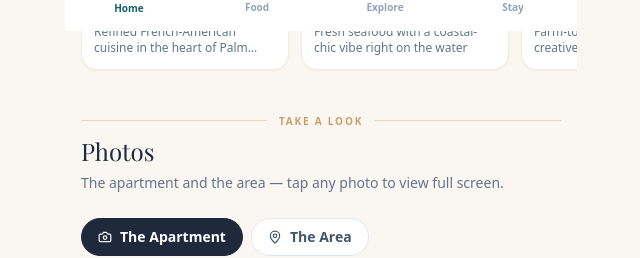
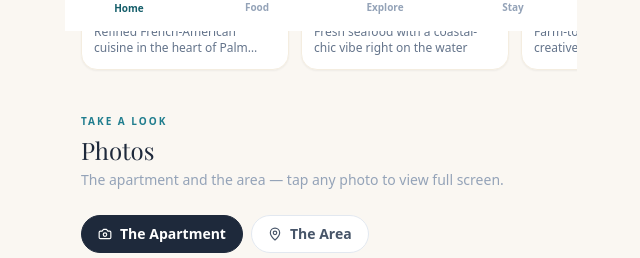
Before and after one commit to ZbienVC/palm-beach-guide, a Next.js app: page / in a window 1280 px wide. Shown: the part 769-1027 px from the top of the page, without its empty margins (319-959 px from the left). Built offline with nearby package versions, Linux system fonts and the light colour scheme; a web font is replaced by a local one.

Commit message:
refactor: SectionHeader left-aligned, cleaner hierarchy

```diff
--- a/components/SectionHeader.tsx
+++ b/components/SectionHeader.tsx
@@ -1,30 +1,21 @@
 // components/SectionHeader.tsx
-// Improved: stronger hierarchy, better contrast on sand background
-
 interface Props {
   label: string;
   title: string;
   subtitle?: string;
-  alt?: boolean; // alternate (warm section) style
 }
 
-export function SectionHeader({ label, title, subtitle, alt }: Props) {
+export function SectionHeader({ label, title, subtitle }: Props) {
   return (
     <div className="mb-6">
-      <div className="flex items-center gap-2 mb-2">
-        <div className="h-px flex-1 bg-sand-200" />
-        <span className="text-2xs font-black tracking-[0.18em] uppercase text-sand-400 px-1">
-          {label}
-        </span>
-        <div className="h-px flex-1 bg-sand-200" />
-      </div>
-      <h2 className={`font-display text-2xl leading-tight mb-1.5 ${alt ? "text-white" : "text-slate-800"}`}>
+      <span className="text-[10px] font-black tracking-[0.2em] uppercase text-ocean-500 mb-1.5 block">
+        {label}
+      </span>
+      <h2 className="font-display text-2xl text-slate-800 leading-tight mb-1">
         {title}
       </h2>
       {subtitle && (
-        <p className={`text-sm leading-relaxed ${alt ? "text-white/70" : "text-slate-500"}`}>
-          {subtitle}
-        </p>
+        <p className="text-sm text-slate-400 leading-relaxed">{subtitle}</p>
       )}
     </div>
   );
```
